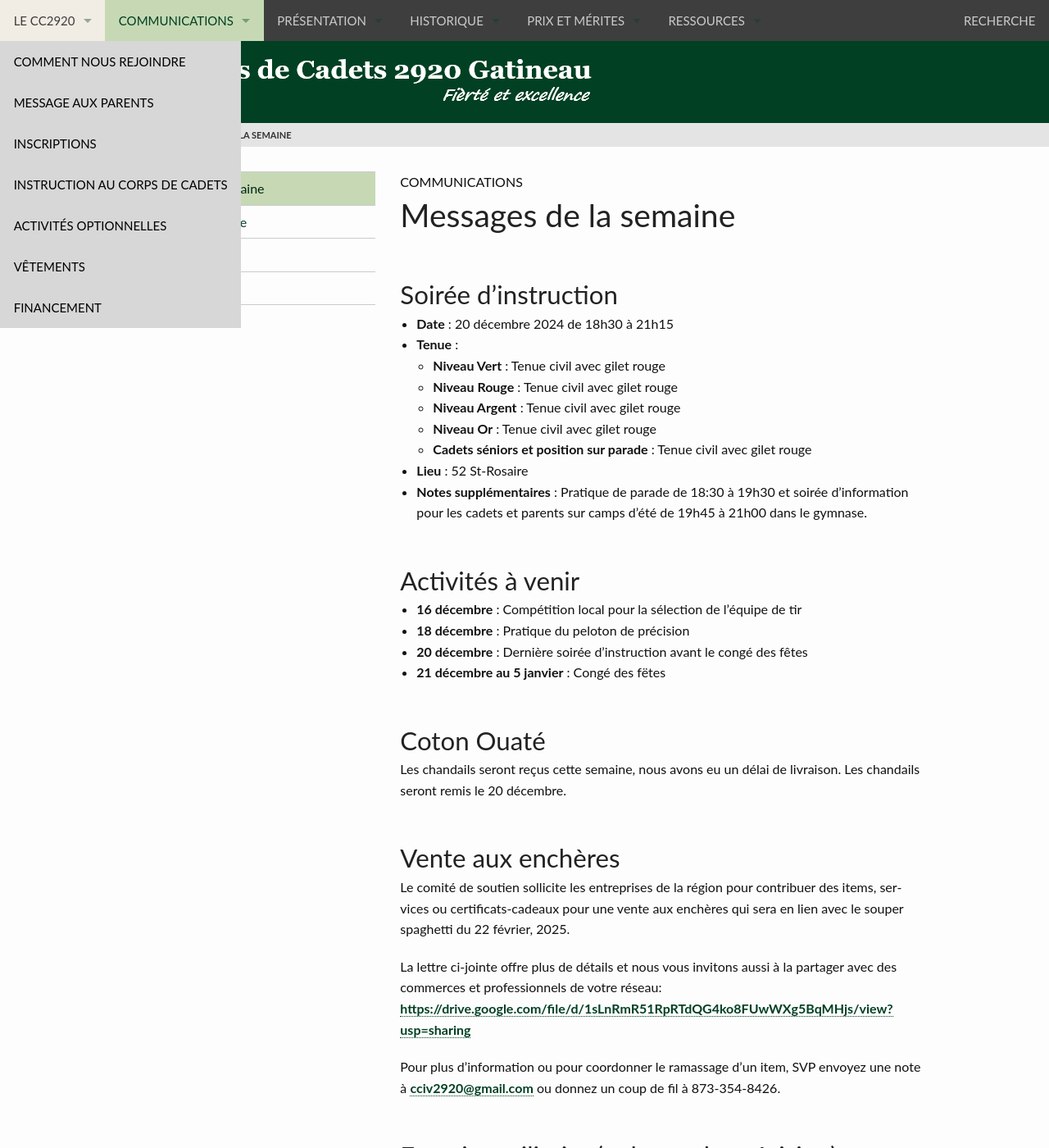
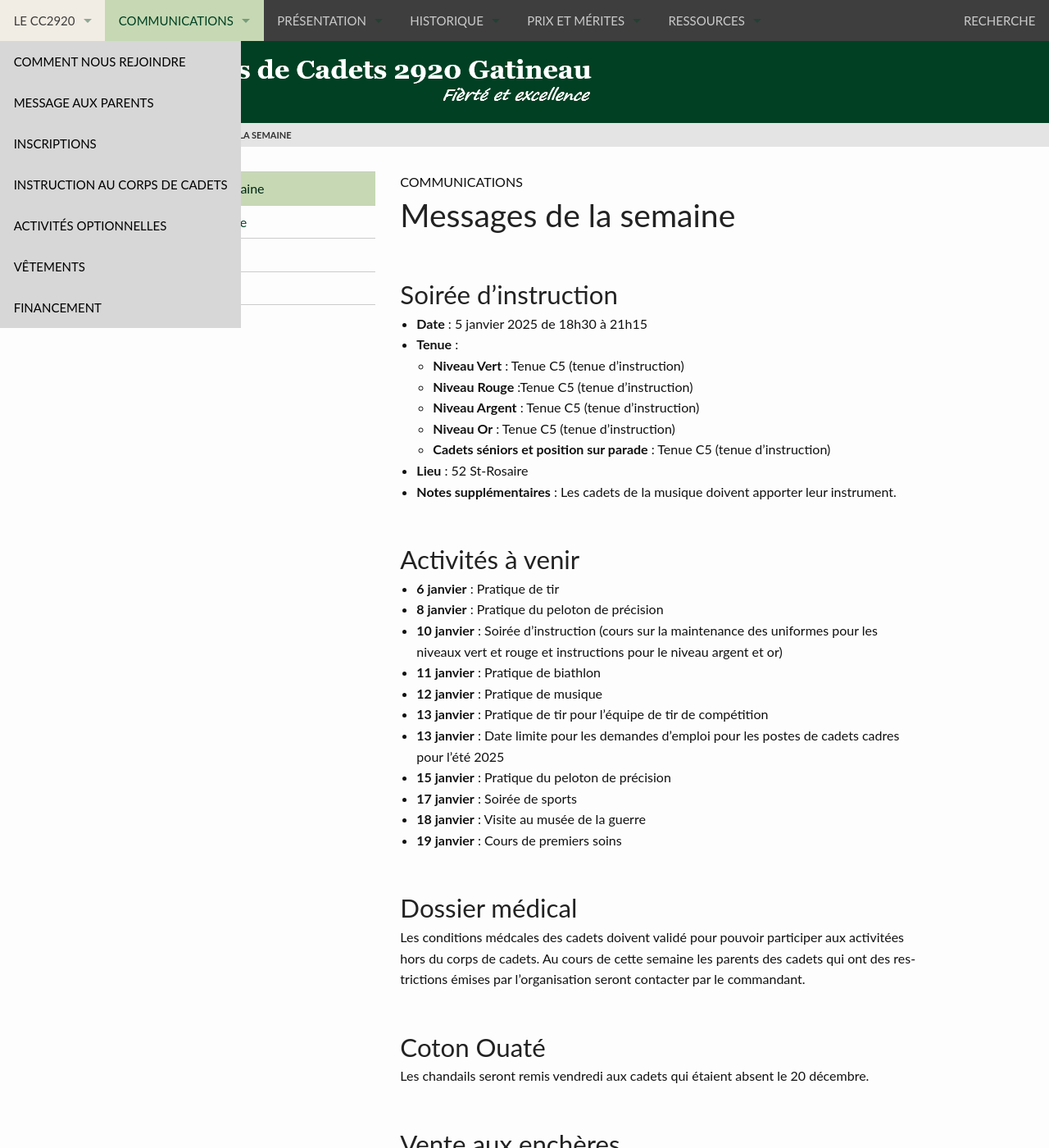
Before and after one commit to CC2920/web, a Jekyll site: the page built from _communications/messages.md, in a window 1280 px wide and 1400 px high. Shown: the whole window at 82% size. Built offline with Jekyll 4.4.1, drawn with Linux system fonts in a browser that asks for light colours; some of the changed text lies outside the part shown.

Commit message:
Messages Semaine du 5 janvier

```diff
--- a/_communications/messages.md
+++ b/_communications/messages.md
@@ -5,28 +5,38 @@ layout: "messages"
 
 ## Soirée d'instruction
 
-- **Date** : 20 décembre 2024 de 18h30 à 21h15
+- **Date** : 5 janvier 2025 de 18h30 à 21h15
 - **Tenue** :
-  - **Niveau Vert** : Tenue civil avec gilet rouge
-  - **Niveau Rouge** : Tenue civil avec gilet rouge
-  - **Niveau Argent** : Tenue civil avec gilet rouge
-  - **Niveau Or** : Tenue civil avec gilet rouge
-  - **Cadets séniors et position sur parade** : Tenue civil avec gilet rouge
+  - **Niveau Vert** : Tenue C5 (tenue d'instruction)
+  - **Niveau Rouge** :Tenue C5 (tenue d'instruction)
+  - **Niveau Argent** : Tenue C5 (tenue d'instruction)
+  - **Niveau Or** : Tenue C5 (tenue d'instruction)
+  - **Cadets séniors et position sur parade** : Tenue C5 (tenue d'instruction)
 - **Lieu** : 52 St-Rosaire
-- **Notes supplémentaires** : Pratique de parade de 18:30 à 19h30 et soirée d'information pour les cadets et parents sur camps d'été de 19h45 à 21h00 dans le gymnase.
+- **Notes supplémentaires** : Les cadets de la musique doivent apporter leur instrument.
 
 
 ## Activités à venir
 
-- **16 décembre** : Compétition local pour la sélection de l'équipe de tir
-- **18 décembre** : Pratique du peloton de précision
-- **20 décembre** : Dernière soirée d'instruction avant le congé des fêtes
-- **21 décembre au 5 janvier** : Congé des fëtes
+- **6 janvier** : Pratique de tir
+- **8 janvier** : Pratique du peloton de précision
+- **10 janvier** : Soirée d'instruction (cours sur la maintenance des uniformes pour les niveaux vert et rouge et instructions pour le niveau argent et or)
+- **11 janvier** : Pratique de biathlon
+- **12 janvier** : Pratique de musique
+- **13 janvier** : Pratique de tir pour l'équipe de tir de compétition
+- **13 janvier** : Date limite pour les demandes d'emploi pour les postes de cadets cadres pour l'été 2025
+- **15 janvier** : Pratique du peloton de précision
+- **17 janvier** : Soirée de sports
+- **18 janvier** : Visite au musée de la guerre
+- **19 janvier** : Cours de premiers soins
+
+## Dossier médical
+
+Les conditions médcales des cadets doivent validé pour pouvoir participer aux activitées hors du corps de cadets.  Au cours de cette semaine les parents des cadets qui ont des restrictions émises par l'organisation seront contacter par le commandant.
 
 ## Coton Ouaté
 
-Les chandails seront reçus cette semaine, nous avons eu un délai de livraison.  Les chandails seront remis le 20 décembre.
-
+Les chandails seront remis vendredi aux cadets qui étaient absent le 20 décembre.
 
 ## Vente aux enchères
 
@@ -36,7 +46,14 @@ La lettre ci-jointe offre plus de détails et nous vous invitons aussi à la par
 
 Pour plus d’information ou pour coordonner le ramassage d’un item, SVP envoyez une note à <cciv2920@gmail.com> ou donnez un coup de fil à 873-354-8426.
 
+## Pratique de tir
 
+- Qui :  Pour tous les cadets
+- Heure : de 18h00 à 20h30, Lundi soir
+- Lieu : Centre Nouvel-Horizon (100 rue la Baie, Gatineau)
+- Tenue : Civile
+- Matériel requis : Bouteille d'eau
+- Notes supplémentaires : Nous allons procéder à l'ajustement des carabines pour les membres de l'équipe de tir durant cette pratique
 
 ## Exercice militaire (peloton de précision)
 
@@ -45,6 +62,22 @@ Pour plus d’information ou pour coordonner le ramassage d’un item, SVP envoy
 - Lieu : Centre Nouvel-Horizon (100 rue la Baie, Gatineau)
 - Tenue : Civile
 - Matériel requis : Bouteille d'eau
+
+## Pratique de biathlon
+
+- Qui :  Pour les cadets ayant déjà participé aux pratiques avant les fëtes
+- Heure : 8h30 à 14h30, Samedi
+- Lieu : Camp Fortune
+- Tenue : Civile
+- Matériel requis : Apportez vos ski, batons, bottes, vëtement chaud, Tuque et gants
+
+## Pratique de musique
+
+- Qui :  Pour les cadets de la musique
+- Heure : 8h30 à 13h30, Dimanche
+- Lieu : Manège militaire de Hull
+- Tenue : Civile
+- Matériel requis : Apportez votre instruments, partitions
 
 
 ## Absence
```
Also changed, not shown: other parts of _communications/messages.md (+1 -1 lines).
